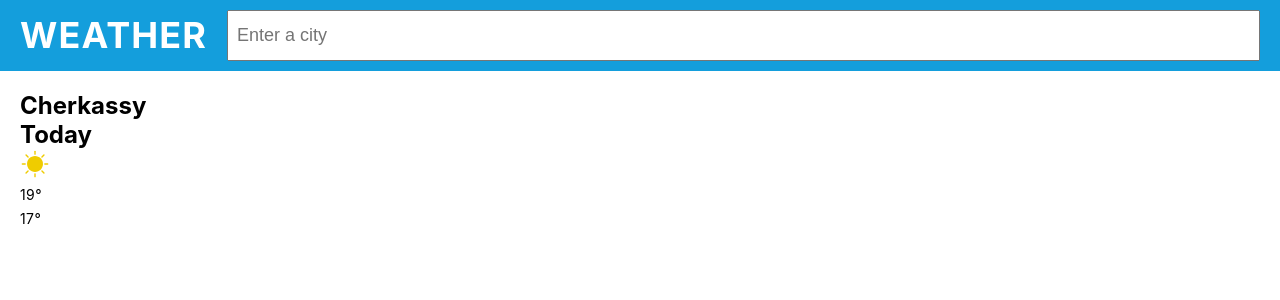
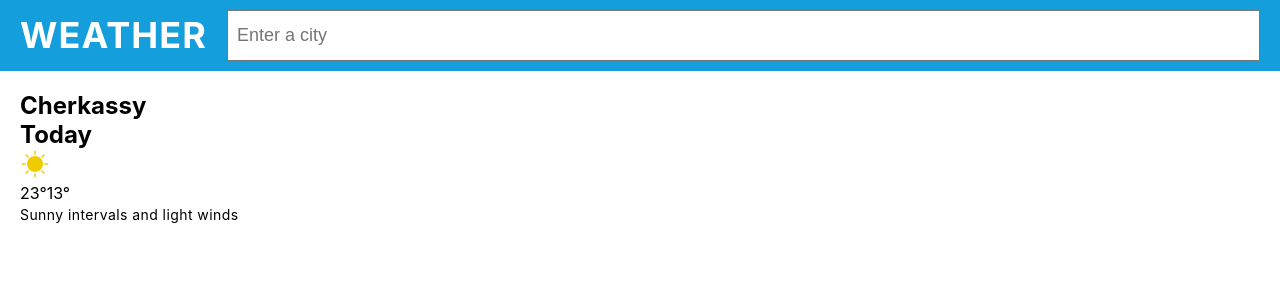
Before and after one commit to sashadyg/ex-1-weather, a React (Create React App) app: page / in a window 1280 px wide. Shown: the top 300 px of the page. Built offline with nearby package versions, Linux system fonts and the light colour scheme.

Commit message:
Update App.jsx

```diff
--- a/src/components/App.jsx
+++ b/src/components/App.jsx
@@ -16,8 +16,8 @@ export const App = () => {
       </header>
 
       <main>
-        <div className="container">
-          <section className="dayChoose--section">
+        <section className="dayChoose--section">
+          <div className="container">
             <h1 className="dayChoose--cityName">Cherkassy</h1>
 
             <ul className="dayChoose--list">
@@ -30,19 +30,25 @@ export const App = () => {
                       <use href={sprite + '#icon-sun'}></use>
                     </svg>
                     <div className="itemCard--degrees__position">
-                      <p className="itemCard--degrees itemCard--degrees__max">
-                        19°
-                      </p>
-                      <p className="itemCard--degrees itemCard--degrees__min">
-                        17°
+                      <span className="itemCard--degrees itemCard--degrees__max">
+                        23°
+                      </span>
+                      <span className="itemCard--degrees itemCard--degrees__min">
+                        13°
+                      </span>
+                    </div>
+
+                    <div className="itemCard--textBlock">
+                      <p className="itemCard--text">
+                        Sunny intervals and light winds
                       </p>
                     </div>
                   </div>
                 </div>
               </li>
             </ul>
-          </section>
-        </div>
+          </div>
+        </section>
       </main>
     </>
   );
```
